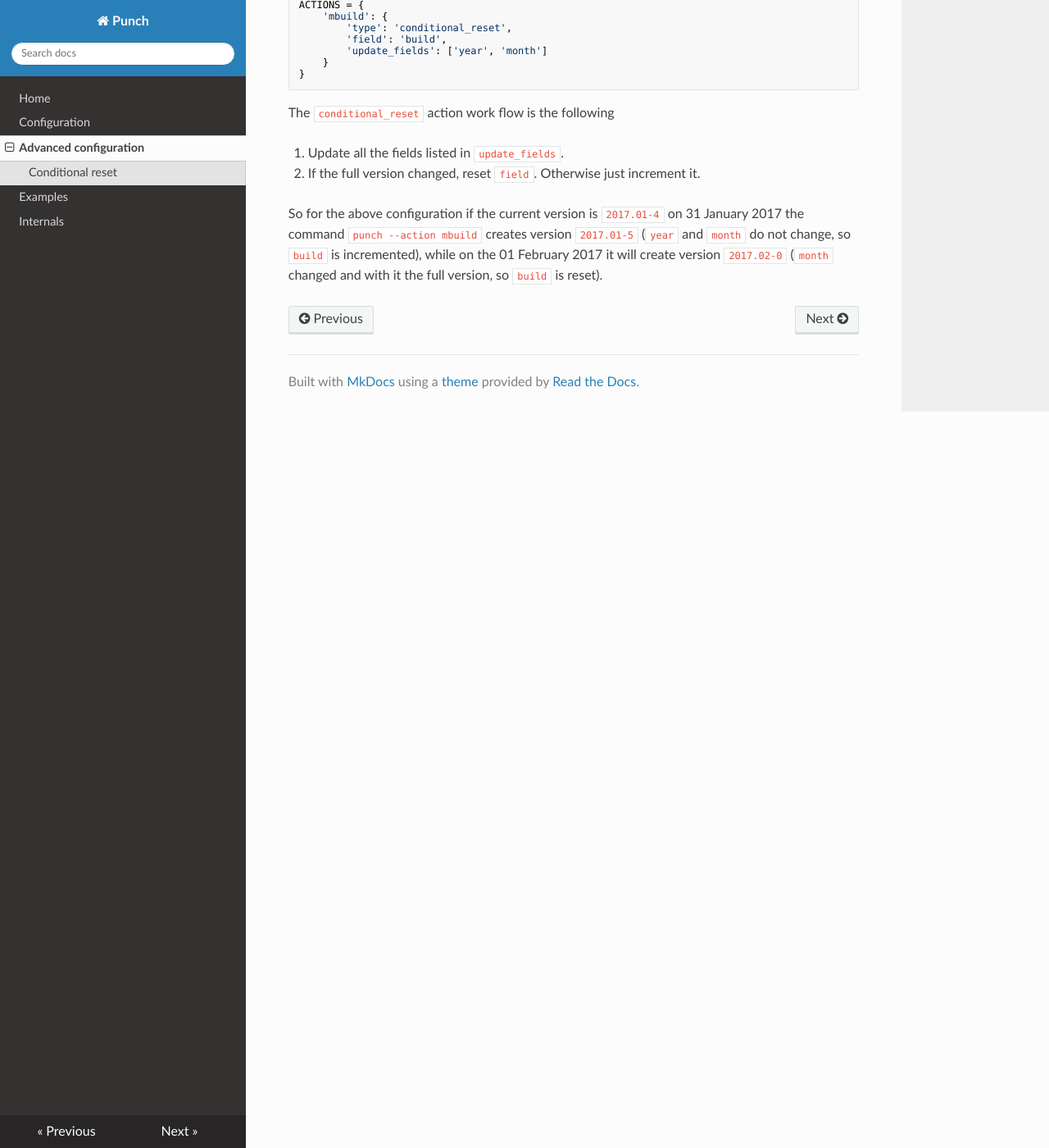
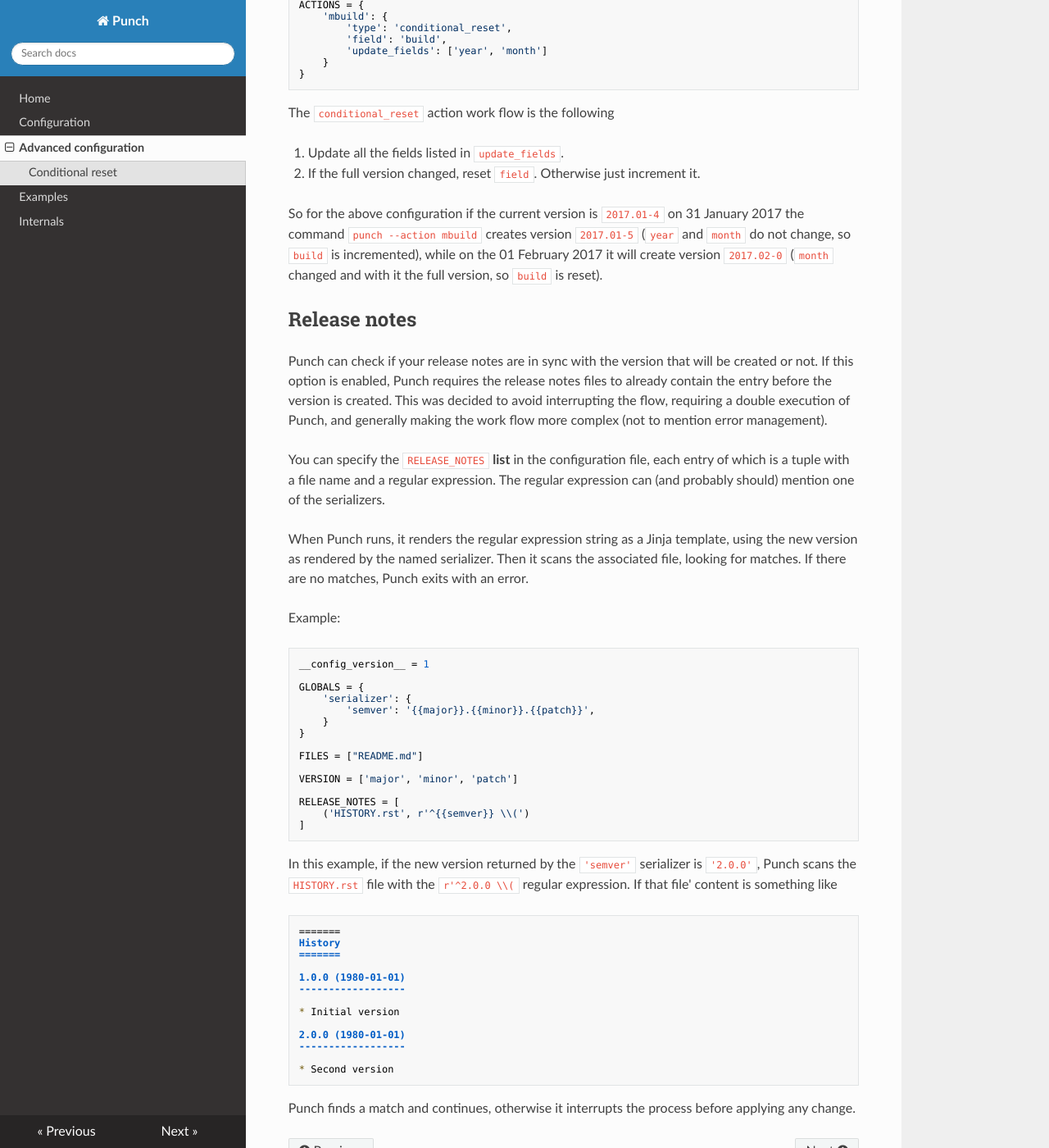
Before and after one commit to lgiordani/punch, an MkDocs documentation site: the page built from docs/advanced.md, in a window 1280 px wide and 1400 px high, scrolled down 1561 px. Shown: the whole window at 82% size. Built offline with MkDocs 1.6.1, drawn with Linux system fonts in a browser that asks for light colours; nearby versions of some CDN libraries.

Commit message:
Added documentation for release notes

````diff
--- a/docs/advanced.md
+++ b/docs/advanced.md
@@ -81,3 +81,51 @@ The `conditional_reset` action work flow is the following
 2. If the full version changed, reset `field`. Otherwise just increment it.
 
 So for the above configuration if the current version is `2017.01-4` on 31 January 2017 the command `punch --action mbuild` creates version `2017.01-5` (`year` and `month` do not change, so `build` is incremented), while on the 01 February 2017 it will create version `2017.02-0` (`month` changed and with it the full version, so `build` is reset).
+
+## Release notes
+
+Punch can check if your release notes are in sync with the version that will be created or not. If this option is enabled, Punch requires the release notes files to already contain the entry before the version is created. This was decided to avoid interrupting the flow, requiring a double execution of Punch, and generally making the work flow more complex (not to mention error management).
+
+You can specify the `RELEASE_NOTES` **list** in the configuration file, each entry of which is a tuple with a file name and a regular expression. The regular expression can (and probably should) mention one of the serializers.
+
+When Punch runs, it renders the regular expression string as a Jinja template, using the new version as rendered by the named serializer. Then it scans the associated file, looking for matches. If there are no matches, Punch exits with an error.
+
+Example:
+
+``` python
+__config_version__ = 1
+
+GLOBALS = {
+    'serializer': {
+        'semver': '{{major}}.{{minor}}.{{patch}}',
+    }
+}
+
+FILES = ["README.md"]
+
+VERSION = ['major', 'minor', 'patch']
+
+RELEASE_NOTES = [
+    ('HISTORY.rst', r'^{{semver}} \\(')
+]
+```
+
+In this example, if the new version returned by the `'semver'` serializer is `'2.0.0'`, Punch scans the `HISTORY.rst` file with the `r'^2.0.0 \\(` regular expression. If that file' content is something like
+
+```
+=======
+History
+=======
+
+1.0.0 (1980-01-01)
+------------------
+
+* Initial version
+
+2.0.0 (1980-01-01)
+------------------
+
+* Second version
+```
+
+Punch finds a match and continues, otherwise it interrupts the process before applying any change.
````
